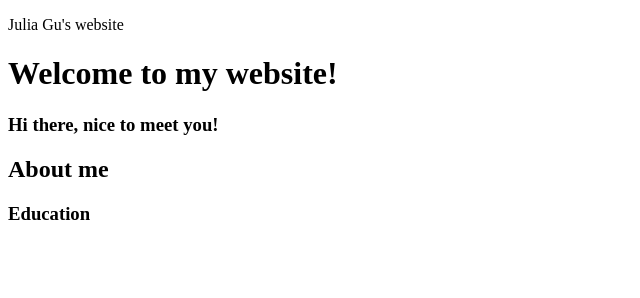
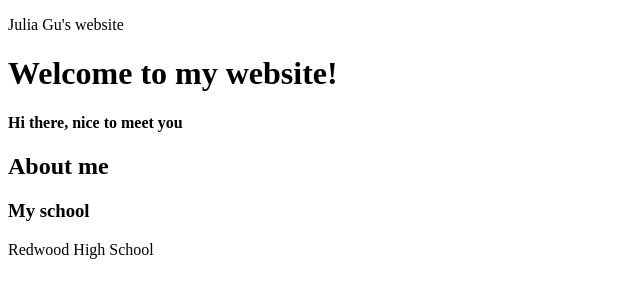
Before and after one commit to Julia-gu/Julia-gu.github.io, a plain HTML site: page index.html in a window 1280 px wide. Shown: the whole page, without its empty margins (0-640 px from the left). Drawn offline with Linux system fonts and the light colour scheme.

Commit message:
add body text

```diff
--- a/index.html
+++ b/index.html
@@ -8,8 +8,10 @@
 <body>
     <p>Julia Gu's website</p>
     <h1>Welcome to my website!</h1>
-    <h3>Hi there, nice to meet you!</h3>
+    <h4>Hi there, nice to meet you</h4>
+
     <h2>About me</h2>
-    <h3>Education</h3>
+    <h3>My school</h3>
+    <a>Redwood High School</a>
 </body>
 </html>
```
